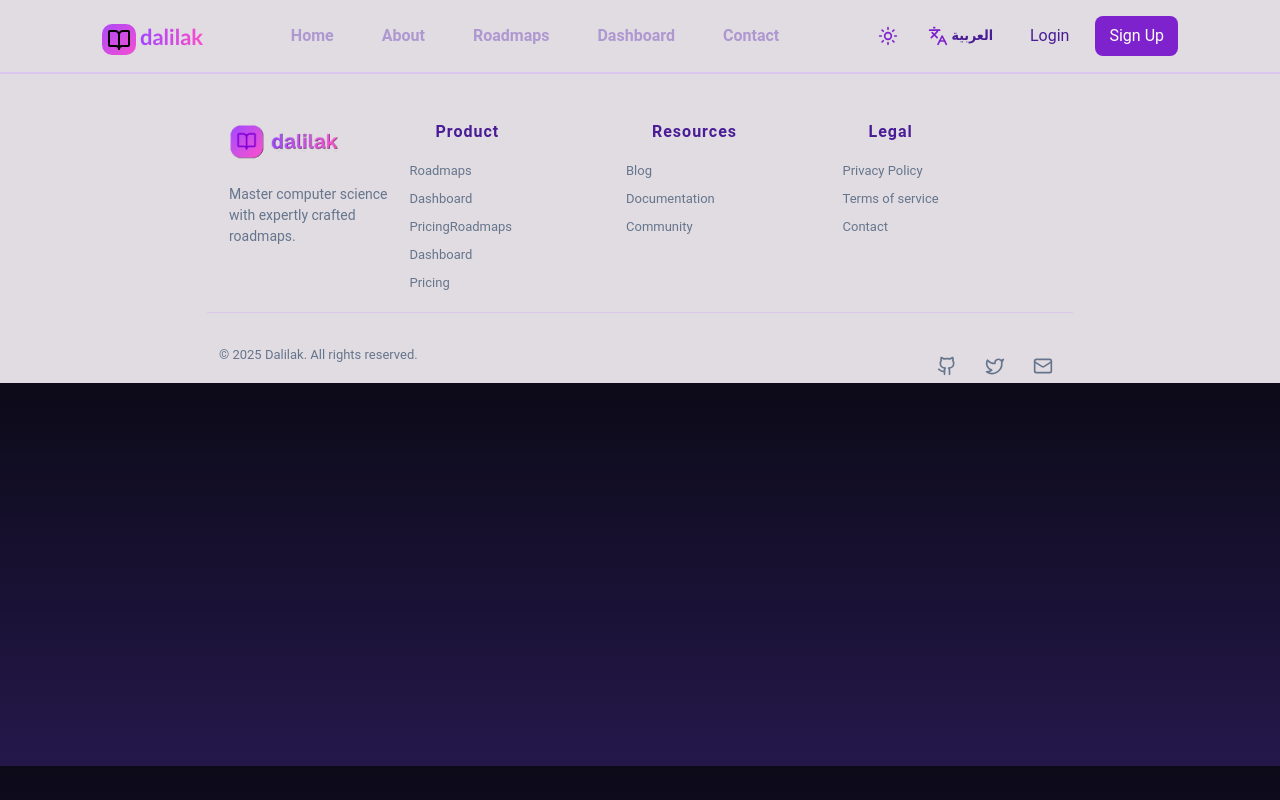
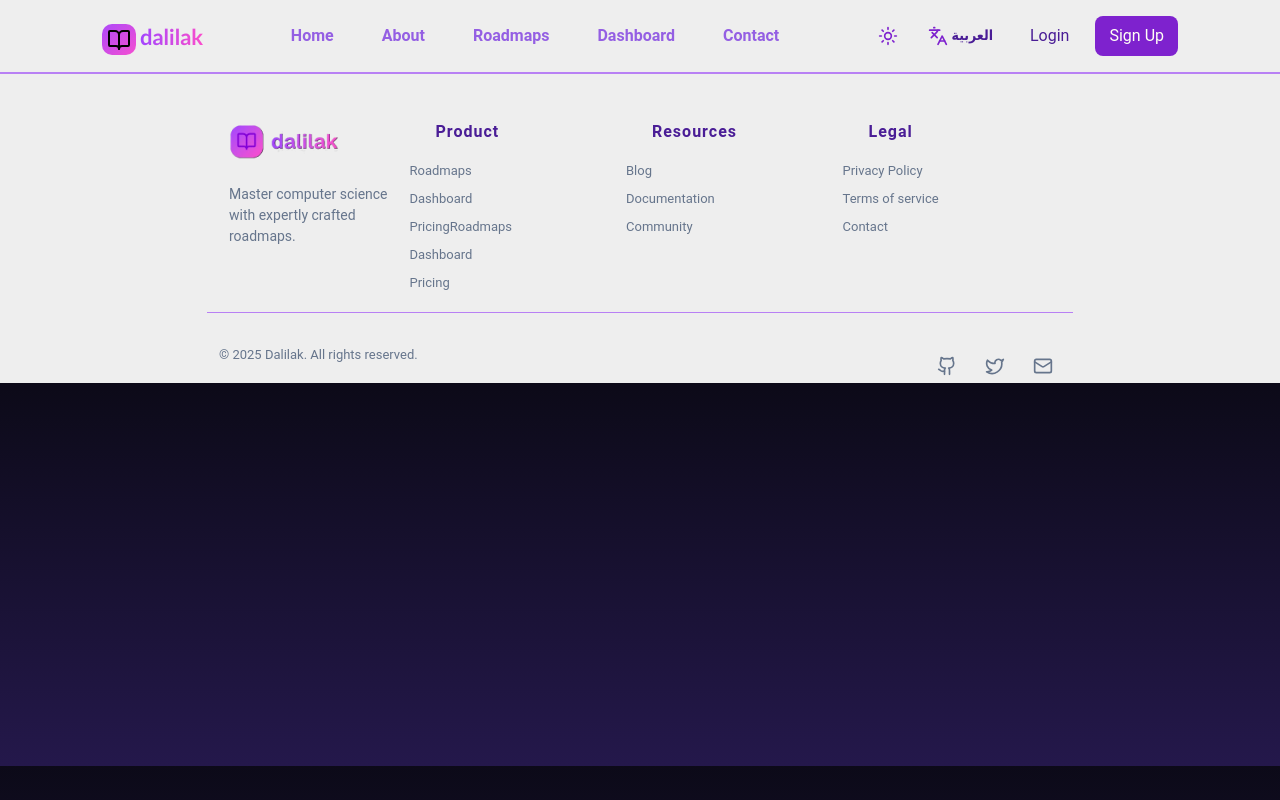
Before and after one commit to Ahmedelsharawy9520002/Dalilak, a React (Vite) app: page / in a window 1280 px wide. Built offline with nearby package versions, Linux system fonts and the light colour scheme.

Commit message:
background(light-mode)

```diff
--- a/src/index.css
+++ b/src/index.css
@@ -61,23 +61,29 @@
 [data-theme='light'] {
   /* --root-bg : rgb(254, 252, 255); */
   /* --root-bg : rgb(235, 231, 237); */
-  --root-bg :rgb(224, 220, 226);
+  /* --root-bg :rgb(224, 220, 226); */
+  --root-bg :#eee;
 
 
   /* navar */
   /* --navbar-bg: rgb(254, 252, 255); */
   /* --navbar-bg: rgb(235, 231, 237); */
-  --navbar-bg: rgb(224, 220, 226);
+  /* --navbar-bg: rgb(224, 220, 226); */
+  --navbar-bg: #eeeeee;
 
 
-  --navbar-border: rgb(218, 199, 239);
+
+  /* --navbar-border: rgb(218, 199, 239); */
+  --navbar-border: rgb(184, 128, 244);
   --signup-btn:rgb(126, 34, 206);
   --signup-btn-hover: rgb(146, 63, 233);
   --text-hover:rgb(74, 29, 150);
-  --text-color: rgb(174 152 208);
+  /* --text-color: rgb(174 152 208); */
+  --text-color: rgb(148, 95, 227);
   --btn-hover-bg:white;
   --btn-shadow: transparent;
   --btn-drop-shadow: rgba(126, 34, 206, 0.4);
+
 
 
   /* home */
@@ -95,8 +101,8 @@
   --infosqr-p-color: #66758c;
 
 
-  --repeated-component-bg:linear-gradient(to right, #d3cddc, #ecd8f1, #f5eaf7);
-
+  /* --repeated-component-bg:linear-gradient(to right, #d3cddc, #ecd8f1, #f5eaf7); */
+  --repeated-component-bg:linear-gradient(to right, #d3cddc, #e5c2ee, #f5eaf7);
   --repeated-component-border:rgb(218, 199, 239);
   --repeated-component-btn-bg:rgb(156, 47, 199);
   --repeated-component-btn-bg-hover:rgb(166, 57, 209);
```
